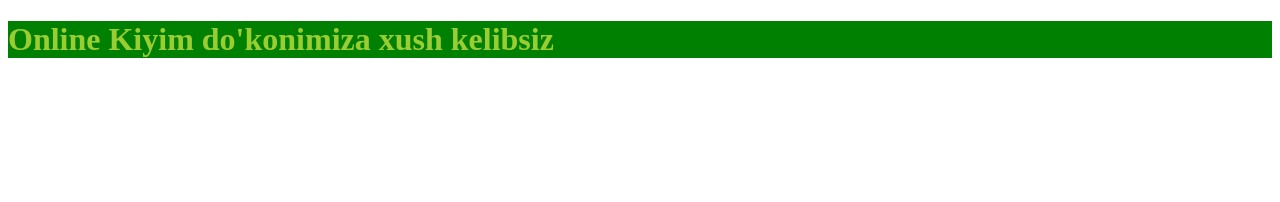
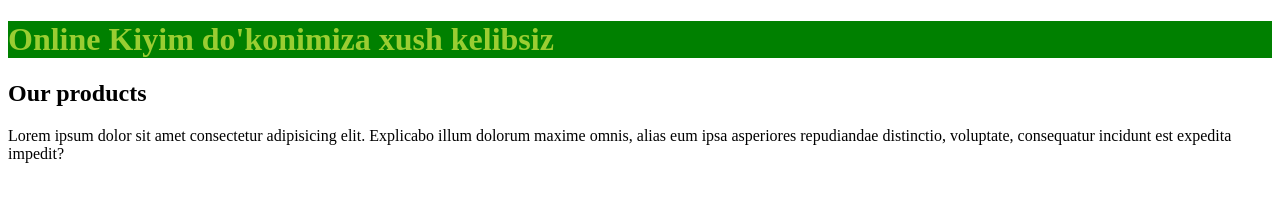
Before and after one commit to Muhammadrizoqori/Online-store, a plain HTML site: page index.html in a window 1280 px wide. Drawn offline with Linux system fonts and the light colour scheme.

Commit message:
I added new main tag to index.html

```diff
--- a/index.html
+++ b/index.html
@@ -11,5 +11,14 @@
     <header>
         <h1>Online Kiyim do'konimiza xush kelibsiz</h1>
     </header>
+
+    <main>
+        <div class="countainer">
+            <h2>Our products</h2>
+            <p>
+             Lorem ipsum dolor sit amet consectetur adipisicing elit. Explicabo illum dolorum maxime omnis, alias eum ipsa asperiores repudiandae distinctio, voluptate, consequatur incidunt est expedita impedit?
+            </p>
+        </div>
+    </main>
 </body>
 </html>
```
